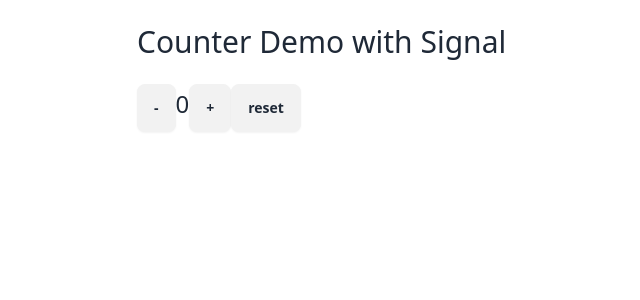
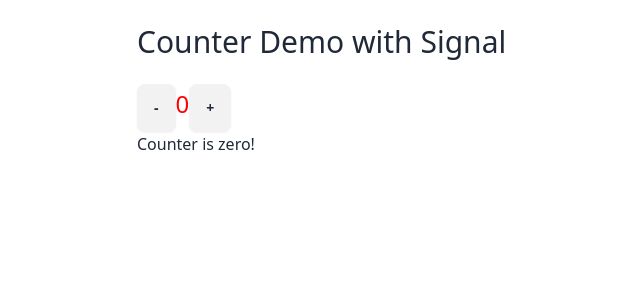
Before and after one commit to alelax/angular-evolution, an Angular app: page / in a window 1280 px wide. Shown: the top 300 px of the page, without its empty margins (311-951 px from the left). Built offline with nearby package versions, Linux system fonts and the light colour scheme.

Commit message:
optimization with computed property

```diff
--- a/src/app/app.component.ts
+++ b/src/app/app.component.ts
@@ -1,4 +1,4 @@
-import { AfterViewInit, Component, effect, ElementRef, signal, ViewChild } from '@angular/core';
+import { AfterViewInit, Component, computed, effect, ElementRef, signal, ViewChild } from '@angular/core';
 import { CommonModule } from '@angular/common';
 import { RouterOutlet } from '@angular/router';
 
@@ -12,10 +12,16 @@ import { RouterOutlet } from '@angular/router';
       <h1 class="page-title">Counter Demo with Signal</h1>
 
       <button class="btn" (click)="dec()">-</button>
-      <span class="text-2xl">{{ counter() }}</span>
+      <span
+        class="text-2xl"
+        [style.color]="isZeroColorOptimized()"
+      >{{ counter() }}</span>
       <button class="btn" (click)="inc()">+</button>
-      <button class="btn" (click)="reset()">reset</button>
+      <button class="btn" (click)="reset()" [style.display]="hideIfZero()">reset</button>
 
+      <div [hidden]="!isZero()">Counter is zero!</div>
+      <!--<div [hidden]="!isZero_old()">Counter is zero OLD!</div>-->
+      <input class="input" type="text" (keydown)="doNothing_old()">
     </div>
   `,
   styles: [``],
@@ -38,6 +44,22 @@ export class AppComponent {
   reset_old() {
     this.counter_old = 0
   }
+
+  /*
+  * La change detection triggera questo metodi ogni volta
+  * che il template viene renderizzato nuovamente anche
+  * quando non sono dovrebbe. Infatti durante il verificarsi dell'evento
+  * keydown, non dobbiamo verificare che il counter è === 0 o meno eppure
+  * il metodo isZero viene invocato piu volte.
+  * */
+  isZero_old(): boolean {
+    console.log('isZero OLD')
+    return this.counter() === 0;
+  }
+
+  doNothing_old() {
+    console.log('do nothing OLD')
+  }
   /*
   * END::Classic-way
   * */
@@ -56,6 +78,27 @@ export class AppComponent {
     effect(() => localStorage.setItem('counter', JSON.stringify(this.counter())));
   }
 
+  isZero = computed(() => {
+    console.log('is zero');
+    return this.counter() === 0
+  })
+
+  isZeroColor = computed(() => this.counter() === 0 ? 'red' : 'lightgreen');
+
+  /*
+  * Il risultato è lo stesso della computed property "isZeroColor". La differenza sta nel numero di volte che questa computed
+  * viene processata.
+  * Prima, in "isZeroColor" la computed viene processata ogni volta che "this.counter()" cambia, ma in realtà se il counter è
+  * 1, 2, 3 ecc... la condizione sarà sempre vera e non c'è bisogno di rifare la verifica.
+  *
+  * Utilizzando la computed propertu "isZero" anzi che la condizione "this.counter() === 0" la computed property verrà
+  * invocata solo quando la condizione "this.counter() === 0" cambia stato passando da true a false oppure da false a true
+  * ottimizzando così di molto le prestazioni.
+  * */
+  isZeroColorOptimized = computed( () => this.isZero() ? 'red' : 'lightgreen');
+
+  hideIfZero = computed(() => this.counter() === 0 ? 'none' : 'inline');
+
   dec() {
     this.counter.update(counter => counter - 1);
   }
@@ -67,8 +110,8 @@ export class AppComponent {
   reset() {
     this.counter.set(0);
   }
+
   /*
   * END::Signal-way
   * */
-
 }
```
